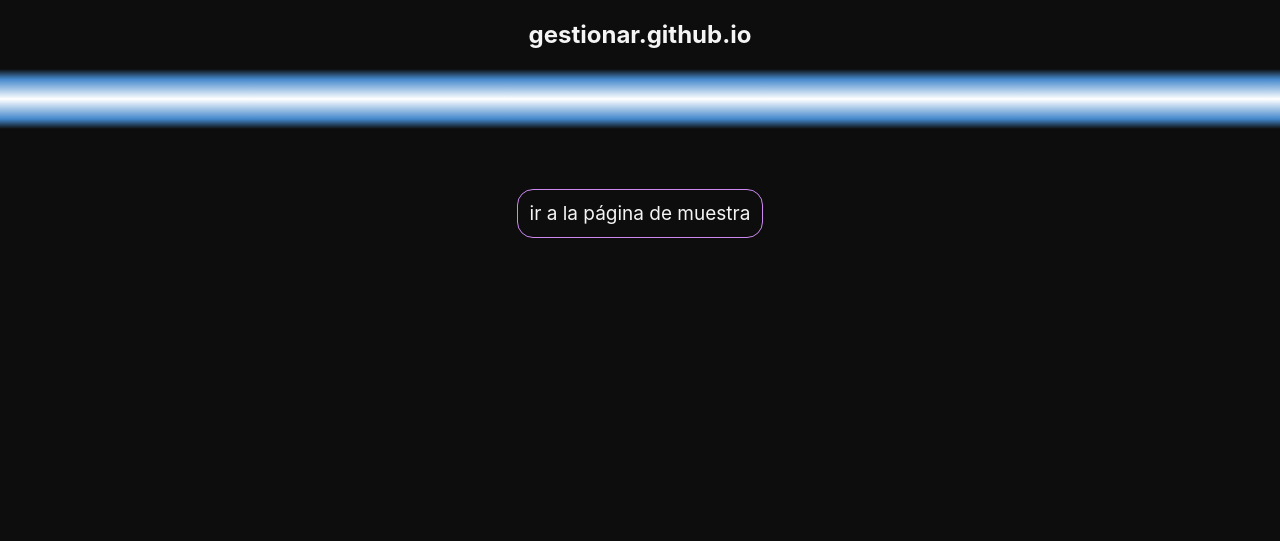
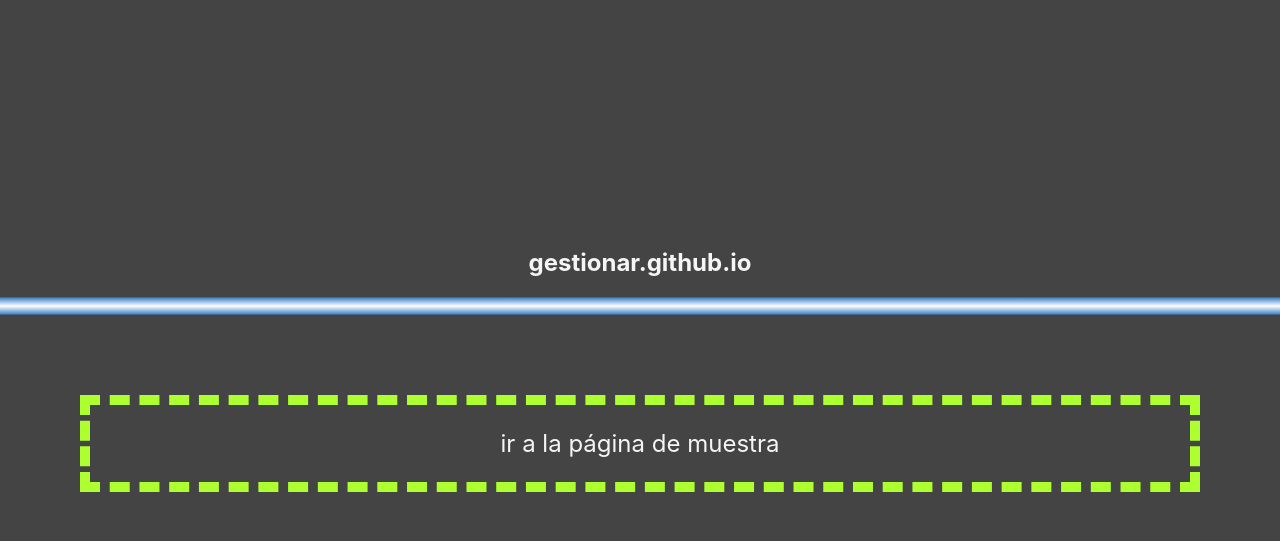
Before and after one commit to gestionar/gestionar.github.io, a plain HTML site: page index.html in a window 1280 px wide. Drawn offline with Linux system fonts and the light colour scheme.

Commit message:
fuerzabruta

```diff
--- a/index.html
+++ b/index.html
@@ -4,7 +4,7 @@
     <meta charset="UTF-8">
     <meta name="viewport" content="width=device-width, initial-scale=1.0">
     <meta http-equiv="X-UA-Compatible" content="ie=edge">
-    <meta name="theme-color" content="#048CEF" />
+    <meta name="theme-color" content="#CEF048" />
     <meta
       name="description"
       content="Sitio web de muestra de gestion-R"
@@ -12,7 +12,7 @@
     <title>gestion-R</title>
     <style>
         body {
-            background-color: #0d0d0d;
+            background-color: #444;
             display: flex;
             flex-direction: column;
             justify-content: center;
@@ -26,57 +26,62 @@
             -moz-osx-font-smoothing: grayscale;
         }
         .contenedor {
-            background-color: #0d0d0d;
-            height: 120px;
+            display: flex;
+            flex-direction: column;
+            text-align: center;
+            justify-content: center;
+            height: 100vh;
             width: 100%;
         }
         .negrotop {
-            background-image: linear-gradient(#0d0d0d, #48c);
-            height: 10px;
+            background-image: linear-gradient(#444, #48c);
+            height: 0.1vh;
             width: 100%;
             color: wheat;
         }
         .rayotop {
             background-image: linear-gradient(#48c, white);
-            height: 20px;
+            height: 1vh;
             width: 100%;
         }
         .rayobot {
             background-image: linear-gradient(white, #48c);
-            height: 20px;
+            height: 1vh;
             width: 100%;
         }
         .negrobot {
-            background-image: linear-gradient(#48c, #0d0d0d);
-            height: 10px;
+            background-image: linear-gradient(#48c, #444);
+            height: 0.1vh;
             width: 100%;
         }
         .btn {
-            padding: 12px;
-            border: 1px solid #c8e;
-            border-radius: 16px;
+            border: 10px dashed greenyellow;
+            padding: 3vh;
+            margin: 10vh;
         }
-        .btn:hover {
-            background-image: linear-gradient(#c48, #84c);
-        }
+
         a {
+            padding: 10vh;
             text-decoration: none;
             color: whitesmoke;
-            font-size: 19px;
+            font-size: 3vh;
+        }
+        a:hover{
+            font-size: 4vh;
         }
 
     </style>
 </head>
 <body>
-    <h2>gestionar.github.io</h2>
-   <div class="contenedor">
+    <div class="contenedor">
+        <h2>gestionar.github.io</h2>
        <div class="negrotop"></div>
        <div class="rayotop"></div>
        <div class="rayobot"></div>
        <div class="negrobot"></div>
-   </div>
-   <div class="btn">
-       <a href="https://gestionar.github.io/demogestionar/">ir a la página de muestra</a>
+       <div class="btn">
+           <a href="https://gestionar.github.io/demogestionar/">ir a la página de muestra</a>
+       </div>
    </div>
 </body>
 </html>
```
